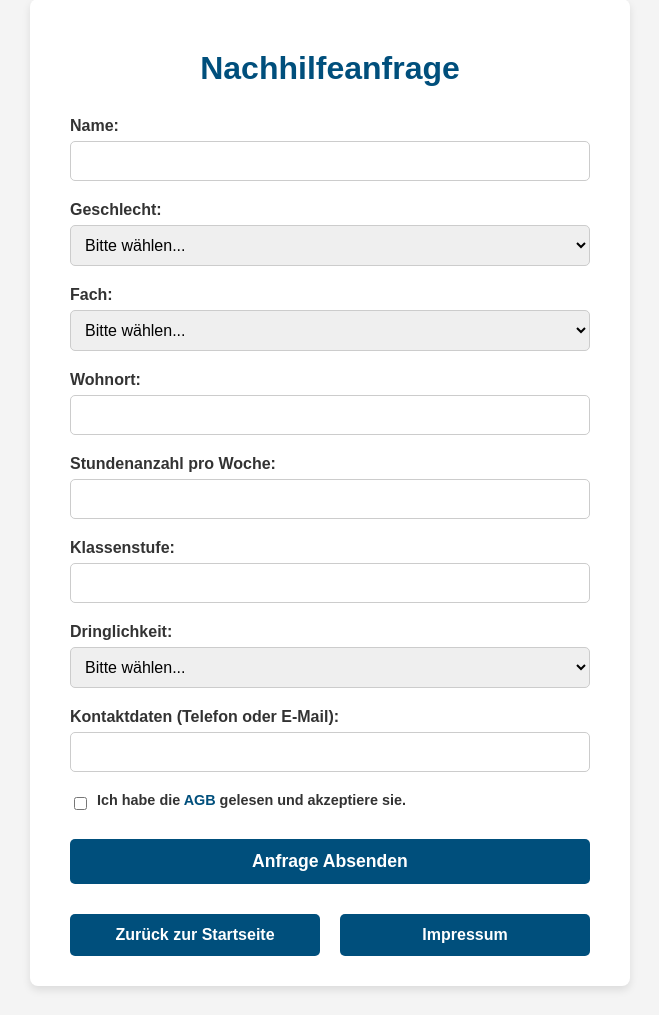
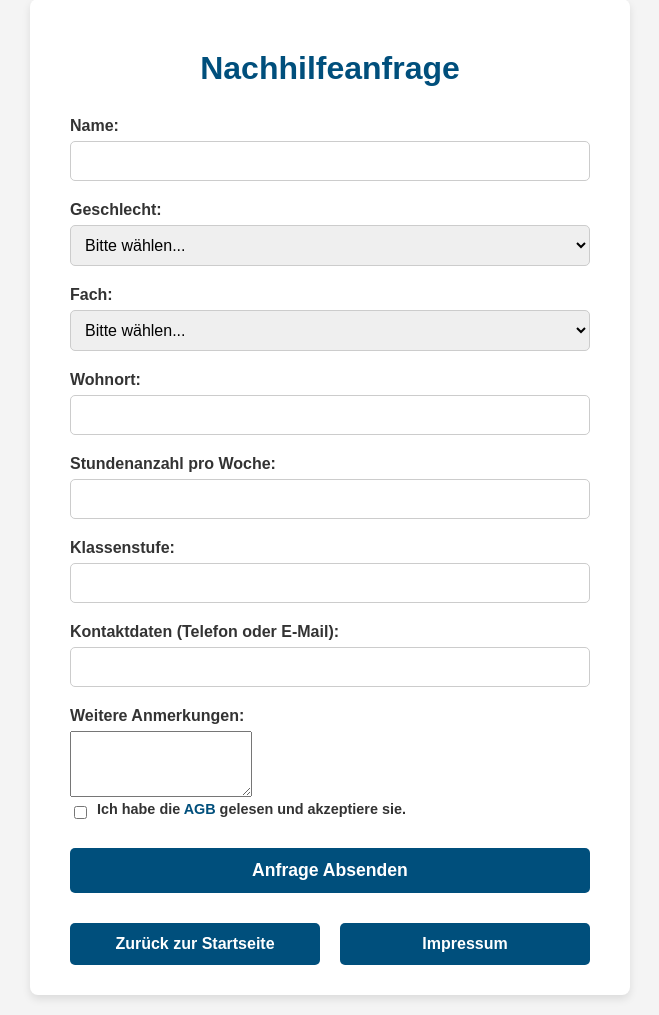
Before and after one commit to rokodeg/app-gruppe24-25-p-seminar, a Flask app: page /anfrage in a window 1280 px wide. Shown: the part 21-1036 px from the top of the page, without its empty margins (310-969 px from the left). Before the commit the page ends 1011 px from the top, so only its background shows below. Run offline with Flask 3, Linux system fonts and the light colour scheme.

Commit message:
anmerkungen hinzugefügt

```diff
--- a/webapp/Version4/app.py
+++ b/webapp/Version4/app.py
@@ -25,7 +25,7 @@ CREATE TABLE IF NOT EXISTS offers (
     stunden INTEGER,
     klassenstufe INTEGER,
     geschlecht TEXT,
-    dringlichkeit TEXT,
+    anmerkungen TEXT,
     kontakt TEXT,
     wohnort TEXT,
     status TEXT DEFAULT 'neu',
@@ -97,7 +97,7 @@ def anbieter():
 
     # Offene oder zugewiesene Anfragen
     cursor.execute("""
-        SELECT id, name, fach, stunden, klassenstufe, geschlecht, dringlichkeit, kontakt, wohnort, status, assigned_user_id, created_at
+        SELECT id, name, fach, stunden, klassenstufe, geschlecht, anmerkungen, kontakt, wohnort, status, assigned_user_id, created_at
         FROM offers
         WHERE (status = 'offen' OR status = 'zugewiesen')
           AND (assigned_user_id IS NULL OR assigned_user_id = ?)
@@ -106,7 +106,7 @@ def anbieter():
 
     # Angenommene Anfragen
     cursor.execute("""
-        SELECT id, name, fach, stunden, klassenstufe, geschlecht, dringlichkeit, kontakt, wohnort, status, assigned_user_id, created_at
+        SELECT id, name, fach, stunden, klassenstufe, geschlecht, anmerkungen, kontakt, wohnort, status, assigned_user_id, created_at
         FROM offers
         WHERE status = 'angenommen' AND assigned_user_id = ?
     """, (session['user_id'],))
@@ -114,7 +114,7 @@ def anbieter():
 
     # Erledigte Anfragen
     cursor.execute("""
-        SELECT id, name, fach, stunden, klassenstufe, geschlecht, dringlichkeit, kontakt, wohnort, status, assigned_user_id, created_at
+        SELECT id, name, fach, stunden, klassenstufe, geschlecht, anmerkungen, kontakt, wohnort, status, assigned_user_id, created_at
         FROM offers
         WHERE status = 'erledigt' AND assigned_user_id = ?
     """, (session['user_id'],))
@@ -133,7 +133,7 @@ def anbieter():
             'stunden': row[3],
             'klassenstufe': row[4],
             'geschlecht': row[5],
-            'dringlichkeit': row[6],
+            'anmerkungen': row[6],
             'kontakt': row[7],
             'wohnort': row[8],
             'status': row[9],
@@ -155,7 +155,7 @@ def anbieter():
             'stunden': row[3],
             'klassenstufe': row[4],
             'geschlecht': row[5],
-            'dringlichkeit': row[6],
+            'anmerkungen': row[6],
             'kontakt': row[7],
             'wohnort': row[8],
             'status': row[9],
@@ -173,7 +173,7 @@ def anbieter():
             'stunden': row[3],
             'klassenstufe': row[4],
             'geschlecht': row[5],
-            'dringlichkeit': row[6],
+            'anmerkungen': row[6],
             'kontakt': row[7],
             'wohnort': row[8],
             'status': row[9],
@@ -376,16 +376,16 @@ def create_offer():
         stunden = request.form.get('stunden', 1)
         klassenstufe = request.form.get('klassenstufe', '')
         geschlecht = request.form.get('geschlecht', '')
-        dringlichkeit = request.form.get('dringlichkeit', '')
+        anmerkungen = request.form.get('anmerkungen', '')
         kontakt = request.form.get('kontakt', '')
         wohnort = request.form.get('wohnort', '')
 
         conn = get_db_connection()
         created_at = datetime.now().strftime('%Y-%m-%d')
         conn.execute('''
-            INSERT INTO offers (name, fach, stunden, klassenstufe, geschlecht, dringlichkeit, kontakt, wohnort, status, created_at)
+            INSERT INTO offers (name, fach, stunden, klassenstufe, geschlecht, anmerkungen, kontakt, wohnort, status, created_at)
             VALUES (?, ?, ?, ?, ?, ?, ?, ?, 'neu', ?)
-        ''', (name, fach, stunden, klassenstufe, geschlecht, dringlichkeit, kontakt, wohnort, created_at))
+        ''', (name, fach, stunden, klassenstufe, geschlecht, anmerkungen, kontakt, wohnort, created_at))
         conn.commit()
         conn.close()
         flash("Anfrage erfolgreich gesendet!")
--- a/webapp/Version4/static/anfrage/script.js
+++ b/webapp/Version4/static/anfrage/script.js
@@ -9,14 +9,14 @@ function submitForm(event) {
   const wohnort = document.getElementById('wohnort').value;
   const stunden = document.getElementById('stunden').value;
   const klassenstufe = document.getElementById('klassenstufe').value;
-  const dringlichkeit = document.getElementById('dringlichkeit').value;
+  const anmerkungen = document.getElementById('anmerkungen').value;
   const kontakt = document.getElementById('kontakt').value;
   const einheit = document.querySelector('input[name="einheit"]:checked')?.value;
   const agb = document.getElementById('agb').checked;
   const errorMessage = document.getElementById('error-message');
 
   // Prüfung, ob alle Felder ausgefüllt sind
-  if (!name || !nachname || !geschlecht || !fach || !wohnort || !stunden || !klassenstufe || !dringlichkeit || !kontakt || !einheit || !agb) {
+  if (!name || !nachname || !geschlecht || !fach || !wohnort || !stunden || !klassenstufe || !kontakt || !einheit || !agb) {
     errorMessage.textContent = 'Bitte füllen Sie alle Felder aus und akzeptieren Sie die AGB.';
     return false; // Verhindert das Absenden des Formulars
   }
@@ -30,7 +30,7 @@ function submitForm(event) {
     wohnort: wohnort,
     stunden: stunden,
     klassenstufe: klassenstufe,
-    dringlichkeit: dringlichkeit,
+    anmerkungen: anmerkungen,
     kontakt: kontakt,
     einheit: einheit,
   };
--- a/webapp/Version4/templates/anbieter.html
+++ b/webapp/Version4/templates/anbieter.html
@@ -110,7 +110,7 @@
     {% if zugewiesene_anfrage %}
     <div class="request-card">
       <h2>Ihnen wurde eine Anfrage zugewiesen:</h2>
-      <p><strong>Erstellt am:</strong> {{ anfrage.created_at | datetimeformat }}</p>
+      <p><strong>Erstellt am:</strong> {{ zugewiesene_anfrage.created_at | datetimeformat }}</p>
       <p><strong>Fach:</strong> {{ zugewiesene_anfrage['fach'] }}</p>
       <p><strong>Stunden:</strong> {{ zugewiesene_anfrage['stunden'] }}</p>
       <p><strong>Klassenstufe:</strong> {{ zugewiesene_anfrage['klassenstufe'] }}</p>
@@ -275,7 +275,7 @@
             <p><strong>Stundenanzahl:</strong> {{ anfrage.stunden }}</p>
             <p><strong>Klassenstufe:</strong> {{ anfrage.klassenstufe }}</p>
             <p><strong>Geschlecht:</strong> {{ anfrage.geschlecht }}</p>
-            <p><strong>Dringlichkeit:</strong> {{ anfrage.dringlichkeit }}</p>
+            <p><strong>Anmerk:</strong> {{ anfrage.anmerkungen }}</p>
             <p><strong>Kontaktdaten:</strong> {{ anfrage.kontakt }}</p>
             <p><strong>Wohnort:</strong> {{ anfrage.wohnort }}</p>
             <form action="{{ url_for('anfrage_annehmen') }}" method="POST">
--- a/webapp/Version4/templates/anfrage.html
+++ b/webapp/Version4/templates/anfrage.html
@@ -33,7 +33,7 @@
         <option value="Mathematik">Mathematik</option>
         <option value="Physik">Physik</option>
         <option value="Chemie">Chemie</option>
-        <option value="Biologie">Biologie</option>
+        <option value="Biologie">Biologie/Natur und Technik</option>
         <option value="Informatik">Informatik</option>
         <option value="Geschichte">Geschichte</option>
         <option value="Geographie">Geographie</option>
@@ -51,16 +51,11 @@
       <label for="klassenstufe">Klassenstufe:</label>
       <input type="number" id="klassenstufe" name="klassenstufe" required min="5" max="13" >
 
-      <label for="dringlichkeit">Dringlichkeit:</label>
-      <select id="dringlichkeit" name="dringlichkeit" required >
-        <option value="">Bitte wählen...</option>
-        <option value="niedrig">Niedrig</option>
-        <option value="mittel">Mittel (Auf Eigenbedarf)</option>
-        <option value="hoch">Hoch (In der nächsten Zeit Prüfung)</option>
-      </select>
-
       <label for="kontakt">Kontaktdaten (Telefon oder E-Mail):</label>
       <input type="text" id="kontakt" name="kontakt" required >
+
+      <label for="anmerkungen">Weitere Anmerkungen:</label>
+      <textarea id="anmerkungen" name="anmerkungen", rows="4"></textarea>
 
     <div class="agb-container">
       <input type="checkbox" id="agb" name="agb" required>
--- a/webapp/Version4/templates/index.html
+++ b/webapp/Version4/templates/index.html
@@ -8,10 +8,10 @@
 </head>
 <body>
     <div class="container">
-        <h1>Willkommen auf der Startseite!!Tesdt</h1>
-        <p>Bitte wählen Sie eine Option:</p>
+        <h1>Willkommen bei der Schüdasdasdaslernachhilfe!</h1>
+        <p>Wenn sie auf der Suche nach Nachhilfe sind, auf "Anfrage" klicken:</p>
         <div class="button-group">
-            <a href="{{ url_for('login') }}" class="button">Login</a> <!-- Link zur Login-Seite -->
+            <a href="{{ url_for('login') }}" class="button">Login (Nachhilfelehrer und Admin)</a> <!-- Link zur Login-Seite -->
             <a href="{{ url_for('create_offer') }}" class="button">Anfrage</a> <!-- Link zur Login-Seite -->
         </div>
         {% with messages = get_flashed_messages() %}
```
Also changed, not shown: webapp/Version4/templates/admin.html (+2 -7 lines), database.db, 1 other file.
